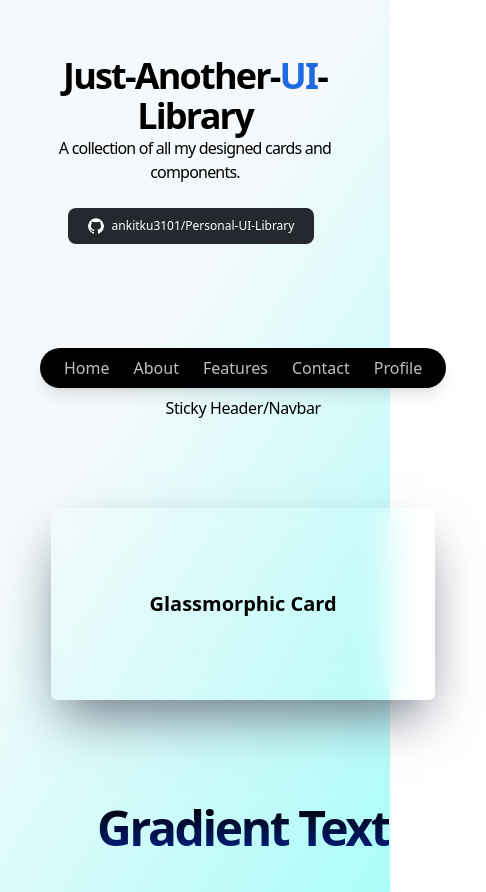
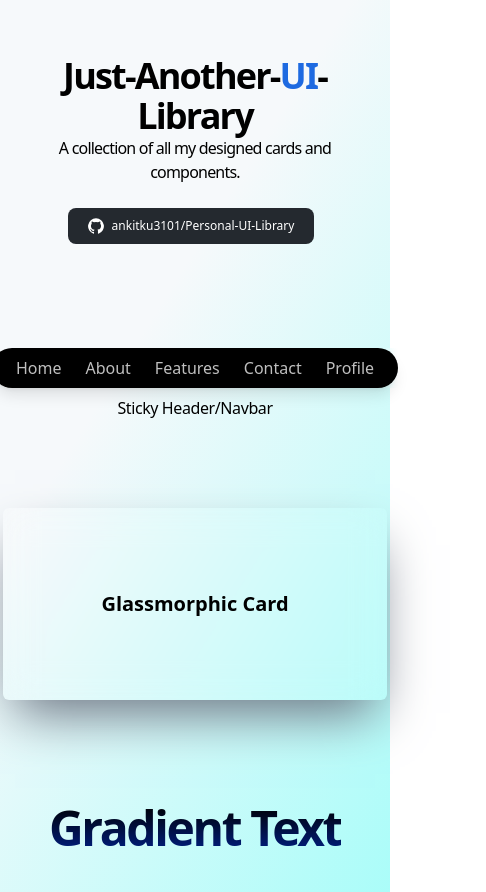
Before and after one commit to ankitku3101/Personal-UI-Library, a Next.js app: page / in a window 390 px wide. Shown: the whole page, 486 px wide, since content can reach past the window. Built offline with nearby package versions, Linux system fonts and the light colour scheme.

Commit message:
fixed margin issues on small screens #4

```diff
--- a/app/page.tsx
+++ b/app/page.tsx
@@ -6,7 +6,7 @@ import StickyHeader from "@/components/StickyHeader";
 
 export default function Home() {
   return (
-    <div className="max-h-full max-w-full bg-custom-gradient mx-0 my-0">
+    <div className="bg-custom-gradient">
       <div className="text-center p-14">
         <h1 className="text-4xl md:text-5xl font-bold tracking-tighter">
           Just-Another-<span className="text-[#1E6AE1]">UI</span>-Library
@@ -14,7 +14,7 @@ export default function Home() {
         <p className="text-md md:text-lg tracking-tighter pb-6">A collection of all my designed cards and components.</p>
         <GitHubButton />
       </div>
-      <div className="grid items-center">
+      <div className="flex flex-col items-center">
         <div className="flex items-center justify-center p-10">
           <StickyHeader />
         </div>
```
